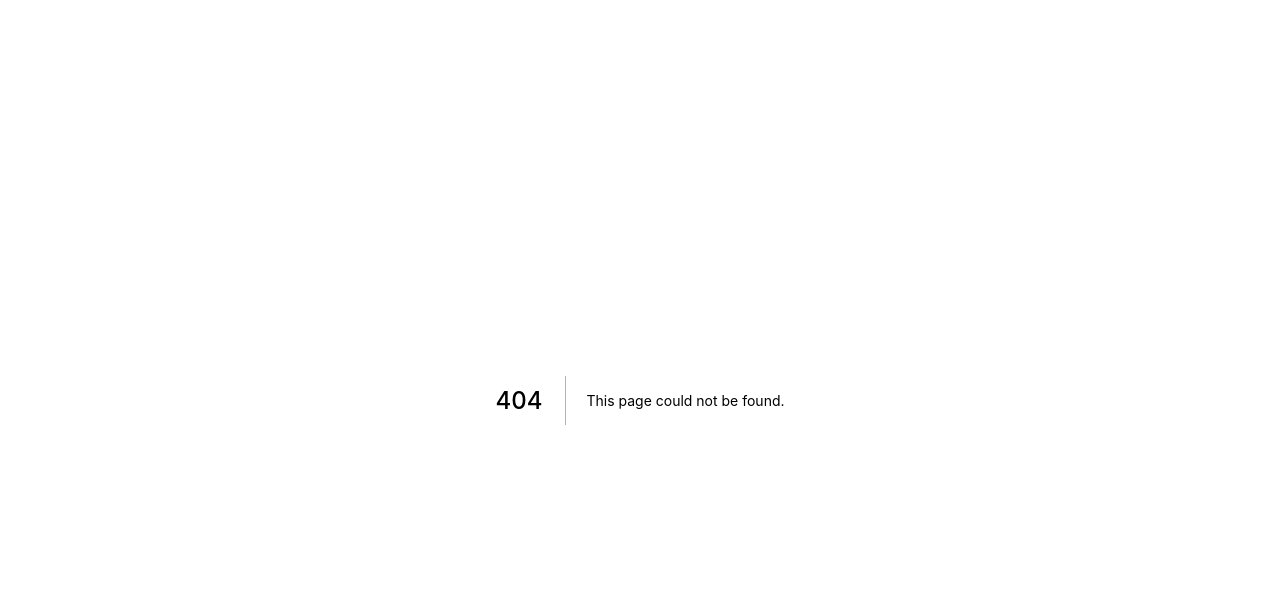
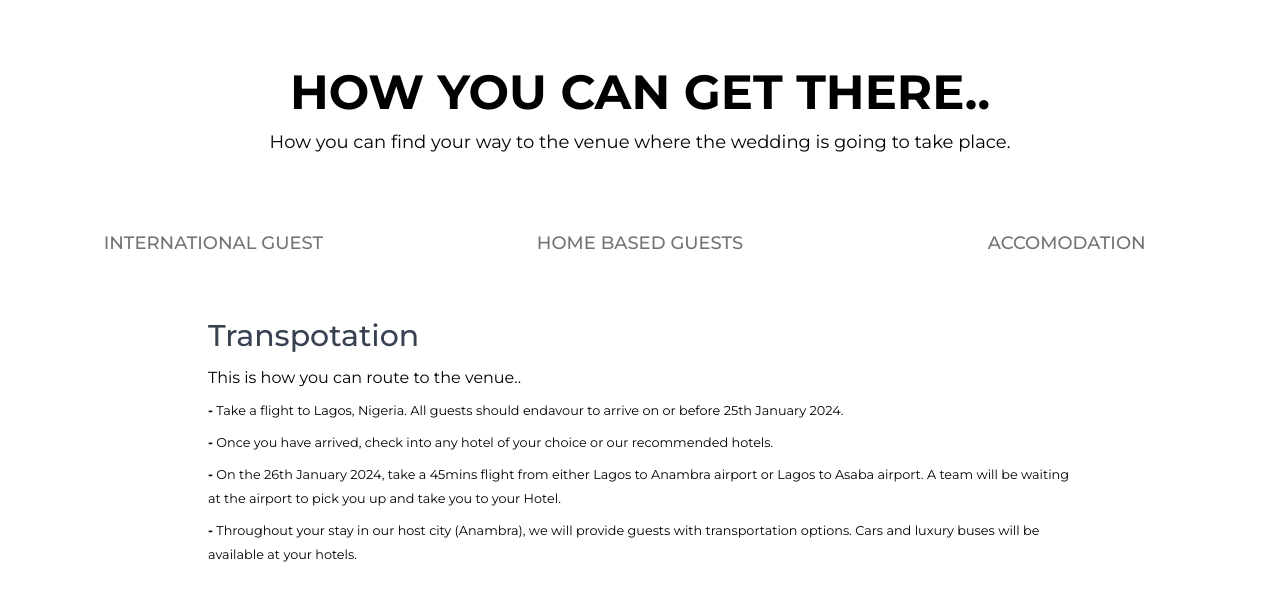
Before and after one commit to PetersGlory/johnamaka, a Next.js app: page /Components/InfoComponentes/InfoSection in a window 1280 px wide. Before the commit this address had no page. Shown: the top 600 px of the page. Built offline with nearby package versions, Linux system fonts and the light colour scheme.

Commit message:
made some adjustments

```diff
--- a/pages/Common/Navbar.jsx
+++ b/pages/Common/Navbar.jsx
@@ -56,7 +56,7 @@ const Navbar = () => {
             <ul className="flex flex-col p-4 md:p-0 mt-4 font-medium border border-gray-100 rounded-lg md:flex-row md:space-x-[40px] md:mt-0 md:border-0">
               <li>
                 <Link href="/">
-                  <a href="#" className={`block py-2 pl-3 pr-4 ${colorChange && "text-gray-700"} rounded md:bg-transparent md:hover:text-blue-700 md:p-0 ${routers.pathname === "/" && "bg-blue-700 md:bg-transparent md:text-blue-300"}`} aria-current="page">Home</a>
+                  <a href="#" className={`block py-2 pl-3 pr-4 ${colorChange && "text-gray-700"} text-gray-300 rounded md:bg-transparent md:hover:text-blue-700 md:p-0 ${routers.pathname === "/" && "bg-blue-700 md:bg-transparent md:text-blue-300"}`} aria-current="page">Home</a>
                 </Link>
               </li>
               <li>
--- a/pages/Common/Writetous.jsx
+++ b/pages/Common/Writetous.jsx
@@ -11,7 +11,7 @@ const Writetous = () => {
                         <iframe
                         className='iframe'
                         height="530"
-                        src="https://docs.google.com/forms/d/e/1FAIpQLSe6twG-rzMkz5ntuRApVaCDYRBKZ3oaS_bGGRGRfij3F_LRdw/viewform?embedded=true&hl=en"
+                        src="https://docs.google.com/forms/d/e/1FAIpQLSetf7aeWgFdikRm64HxKCSJc1fRzfq-cPKUOm3R7ff5ww54Iw/viewform?embedded=true&hl=en"
                         title="write us a message"
                         width="640"
                         >
--- a/pages/Components/InfoComponentes/Home.jsx
+++ b/pages/Components/InfoComponentes/Home.jsx
@@ -2,12 +2,14 @@ import React from 'react'
 import Navbar from '../../Common/Navbar'
 import Footer from '../../Common/Footer'
 import Hero from './Hero'
+import InfoSection from './InfoSection'
 
 const Home = () => {
   return (
     <>
         <Navbar />
         <Hero />
+        <InfoSection />
         <Footer />
     </>
   )
--- /dev/null
+++ b/pages/Components/InfoComponentes/InfoSection.jsx
@@ -0,0 +1,134 @@
+import React from 'react'
+
+const InfoSection = () => {
+    const handleTabs = (val) =>{}
+  return (
+    <>
+        <section className="w-full py-4">
+            <div className='px-8 py-8 border-2 flex flex-col justify-center items-center mt-5'>
+                <p className='font-bold uppercase border border-b border-blue-600 text-5xl text-dark'>How you can get there..</p>
+                <p className='text-gray-00 text-center mt-3 text-lg'>How you can find your way to the venue where the wedding is going to take place. </p>
+            </div>
+
+            <div className="mt-5 container">
+                <ul
+                    className="mb-5 flex list-none flex-row flex-wrap border-b-0 pl-0"
+                    role="tablist"
+                    data-te-nav-ref>
+                    <li role="presentation" className="flex-grow basis-0 text-center">
+                        <a
+                        href="#tabs-home02"
+                        className="my-2 block border-x-0 border-b-2 border-t-0 border-transparent px-7 pb-3.5 pt-4 text-lg font-medium uppercase leading-tight text-neutral-500 hover:isolate hover:border-transparent hover:bg-neutral-100 focus:isolate focus:border-transparent data-[te-nav-active]:border-primary data-[te-nav-active]:text-primary dark:text-neutral-400 dark:hover:bg-transparent dark:data-[te-nav-active]:border-primary-400 dark:data-[te-nav-active]:text-primary-400"
+                        data-te-toggle="pill"
+                        data-te-target="#tabs-home02"
+                        data-te-nav-active
+                        role="tab"
+                        aria-controls="tabs-home02"
+                        aria-selected="true"
+                        onClick={()=>handleTabs("international")}
+                        >International Guest</a>
+                    </li>
+                    <li role="presentation" className="flex-grow basis-0 text-center">
+                        <a
+                        href="#tabs-profile02"
+                        className="my-2 block border-x-0 border-b-2 border-t-0 border-transparent px-7 pb-3.5 pt-4 text-lg font-medium uppercase leading-tight text-neutral-500 hover:isolate hover:border-transparent hover:bg-neutral-100 focus:isolate focus:border-transparent data-[te-nav-active]:border-primary data-[te-nav-active]:text-primary dark:text-neutral-400 dark:hover:bg-transparent dark:data-[te-nav-active]:border-primary-400 dark:data-[te-nav-active]:text-primary-400"
+                        data-te-toggle="pill"
+                        data-te-target="#tabs-profile02"
+                        role="tab"
+                        aria-controls="tabs-profile02"
+                        aria-selected="false"
+                        onClick={()=>handleTabs("homebased")}
+                        >Home Based Guests</a>
+                    </li>
+                    <li role="presentation" className="flex-grow basis-0 text-center">
+                        <a
+                        href="#tabs-messages02"
+                        className="my-2 block border-x-0 border-b-2 border-t-0 border-transparent px-7 pb-3.5 pt-4 text-lg font-medium uppercase leading-tight text-neutral-500 hover:isolate hover:border-transparent hover:bg-neutral-100 focus:isolate focus:border-transparent data-[te-nav-active]:border-primary data-[te-nav-active]:text-primary dark:text-neutral-400 dark:hover:bg-transparent dark:data-[te-nav-active]:border-primary-400 dark:data-[te-nav-active]:text-primary-400"
+                        data-te-toggle="pill"
+                        data-te-target="#tabs-messages02"
+                        role="tab"
+                        aria-controls="tabs-messages02"
+                        aria-selected="false"
+                        onClick={()=>handleTabs("accomodation")}
+                        >Accomodation</a>
+                    </li>
+                </ul>
+
+                <div className="mb-6 items-center justify-center flex">
+                    <div
+                        className="hidden opacity-100 transition-opacity duration-150 ease-linear data-[te-tab-active]:block py-4 px-4 w-[70%]"
+                        id="tabs-home01"
+                        role="tabpanel"
+                        aria-labelledby="tabs-home-tab02"
+                        data-te-tab-active>
+                        <h3 className='text-[30px] text-gray-600 text-gray-700 font-medium mb-2'>Transpotation</h3>
+                        <p>
+                            This is how you can route to the venue..
+
+                            <ul>
+                                <li className="mt-2">
+                                    <small>
+                                        <b>-</b> Take a flight to Lagos, Nigeria. All guests should endavour to arrive on or before 25th January 2024.
+                                    </small>
+                                </li>
+                                <li className="mt-2">
+                                    <small>
+                                        <b>-</b> Once you have arrived, check into any hotel of your choice or our recommended hotels.
+                                    </small>
+                                </li>
+                                <li className="mt-2">
+                                    <small>
+                                    <b>-</b> On the 26th January 2024, take a 45mins flight from either Lagos to Anambra airport or Lagos to Asaba airport. A team will be waiting at the airport to pick you up and take you to your Hotel.
+                                    </small>
+                                </li>
+                                <li className="mt-2">
+                                    <small>
+                                    <b>-</b> Throughout your stay in our host city (Anambra), we will provide guests with transportation options. Cars and luxury buses will be available at your hotels.
+                                    </small>
+                                </li>
+                            </ul>
+                        </p>
+                    </div>
+                    <div
+                        className="hidden opacity-0 transition-opacity duration-150 ease-linear data-[te-tab-active]:block py-4 px-4 w-[70%]"
+                        id="tabs-profile02"
+                        role="tabpanel"
+                        aria-labelledby="tabs-profile-tab02">
+                        <h3>Transpotation</h3>
+                        <p>
+                            We will be sending exact locations to your contact number.
+                        </p>
+                    </div>
+                    <div
+                        className="hidden opacity-0 transition-opacity duration-150 ease-linear data-[te-tab-active]:block py-4 px-4 w-[70%]"
+                        id="tabs-profile03"
+                        role="tabpanel"
+                        aria-labelledby="tabs-profile-tab02">
+                        <p>
+                        All our accomodation options in both Lagos will be provided at a slight subsidized cost. Our accomodation options are as follows:
+                        </p>
+
+                        <ul>
+                            <h3>LAGOS</h3>
+                            <li className="mt-2">
+                                <small>
+                                    <b>-</b> BWC HOTEL-1228B Ahmadu Bello Way, Victoria Island. Lagos.
+                                </small>
+                            </li>
+                            <br />
+                            <h3>ANAMBRA</h3>
+                            <li className="mt-2">
+                                <small>
+                                    <b>-</b> DE LUMEN: 3 Bent Lane, GRA, Onitsha, Anambra.
+                                </small>
+                            </li>
+                        </ul>
+                    </div>
+                </div>
+            </div>
+        </section>
+    </>
+  )
+}
+
+export default InfoSection
```
